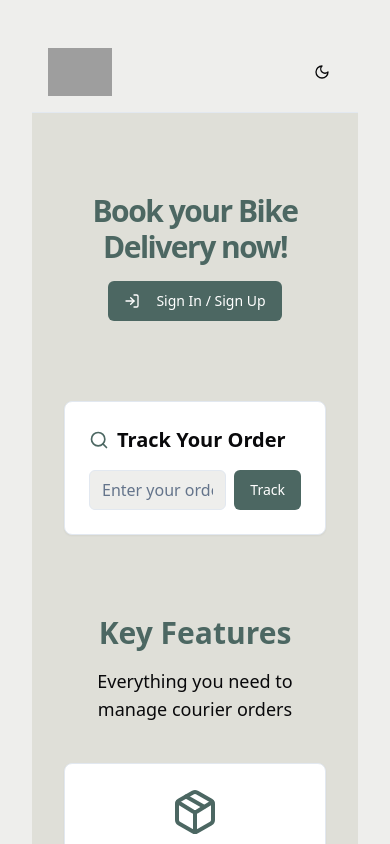
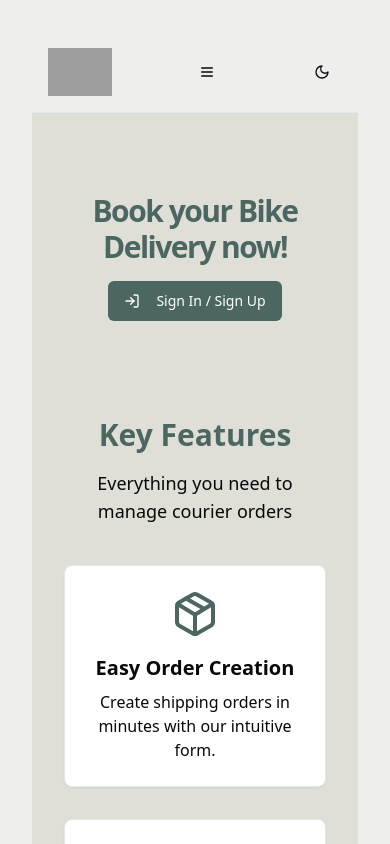
Before and after one commit to CycleCourierCo/courier-scheduler-ninja, a React (Vite) app: page / in a window 390 px wide. Shown: the top 844 px of the page. Built offline with nearby package versions, Linux system fonts and the light colour scheme; grey boxes are pictures that could not be loaded.

Commit message:
Remove tracking component from home page
Also fix mobile menu visibility.

```diff
--- a/src/components/Layout.tsx
+++ b/src/components/Layout.tsx
@@ -1,7 +1,7 @@
 
-import React from "react";
+import React, { useState } from "react";
 import { Link } from "react-router-dom";
-import { Truck, LogOut, User } from "lucide-react";
+import { Truck, LogOut, User, Menu, X } from "lucide-react";
 import { useAuth } from "@/contexts/AuthContext";
 import { Button } from "@/components/ui/button";
 import {
@@ -10,6 +10,7 @@ import {
   DropdownMenuItem,
   DropdownMenuTrigger
 } from "@/components/ui/dropdown-menu";
+import { Sheet, SheetContent, SheetTrigger, SheetClose } from "@/components/ui/sheet";
 import ThemeToggle from "./ThemeToggle";
 
 interface LayoutProps {
@@ -18,6 +19,34 @@ interface LayoutProps {
 
 const Layout: React.FC<LayoutProps> = ({ children }) => {
   const { user, signOut } = useAuth();
+  const [open, setOpen] = useState(false);
+
+  const closeSheet = () => setOpen(false);
+
+  const navLinks = (
+    <>
+      <Link to="/" onClick={closeSheet} className="text-foreground hover:text-courier-500 transition-colors">
+        Home
+      </Link>
+      <Link to="/tracking" onClick={closeSheet} className="text-foreground hover:text-courier-500 transition-colors">
+        Track Order
+      </Link>
+      {user ? (
+        <>
+          <Link to="/create-order" onClick={closeSheet} className="text-foreground hover:text-courier-500 transition-colors">
+            Create Order
+          </Link>
+          <Link to="/dashboard" onClick={closeSheet} className="text-foreground hover:text-courier-500 transition-colors">
+            Dashboard
+          </Link>
+        </>
+      ) : (
+        <Link to="/auth" onClick={closeSheet} className="text-foreground hover:text-courier-500 transition-colors">
+          Sign In
+        </Link>
+      )}
+    </>
+  );
 
   return (
     <div className="min-h-screen bg-accent">
@@ -26,35 +55,42 @@ const Layout: React.FC<LayoutProps> = ({ children }) => {
           <Link to="/" className="flex items-center space-x-2">
             <img src="https://cyclecourierco.com/cdn/shop/files/ERY.png?v=1740100482&width=240" alt="The Cycle Courier Co." className="h-12" />
           </Link>
+
+          {/* Desktop Navigation */}
           <nav className="hidden md:flex space-x-6">
-            <Link to="/" className="text-foreground hover:text-courier-500 transition-colors">
-              Home
-            </Link>
-            <Link to="/tracking" className="text-foreground hover:text-courier-500 transition-colors">
-              Track Order
-            </Link>
-            {user ? (
-              <>
-                <Link to="/create-order" className="text-foreground hover:text-courier-500 transition-colors">
-                  Create Order
-                </Link>
-                <Link to="/dashboard" className="text-foreground hover:text-courier-500 transition-colors">
-                  Dashboard
-                </Link>
-              </>
-            ) : (
-              <Link to="/auth" className="text-foreground hover:text-courier-500 transition-colors">
-                Sign In
-              </Link>
-            )}
+            {navLinks}
           </nav>
+
+          {/* Mobile Navigation */}
+          <Sheet open={open} onOpenChange={setOpen}>
+            <SheetTrigger asChild className="md:hidden">
+              <Button variant="ghost" size="icon">
+                <Menu className="h-6 w-6" />
+                <span className="sr-only">Toggle Menu</span>
+              </Button>
+            </SheetTrigger>
+            <SheetContent side="left" className="w-[250px]">
+              <div className="flex flex-col space-y-4 py-4">
+                {navLinks}
+                {user && (
+                  <button
+                    onClick={() => { signOut(); closeSheet(); }}
+                    className="flex items-center text-foreground hover:text-courier-500 transition-colors"
+                  >
+                    <LogOut className="mr-2 h-4 w-4" />
+                    Logout
+                  </button>
+                )}
+              </div>
+            </SheetContent>
+          </Sheet>
 
           <div className="flex items-center space-x-2">
             <ThemeToggle />
 
             {user && (
               <DropdownMenu>
-                <DropdownMenuTrigger asChild>
+                <DropdownMenuTrigger asChild className="hidden md:inline-flex">
                   <Button variant="ghost" size="icon" className="rounded-full">
                     <User className="h-5 w-5" />
                   </Button>
--- a/src/pages/Index.tsx
+++ b/src/pages/Index.tsx
@@ -1,13 +1,11 @@
 
-import React, { useState } from "react";
+import React from "react";
 import { Link, useNavigate } from "react-router-dom";
 import { Button } from "@/components/ui/button";
 import { Card, CardContent } from "@/components/ui/card";
-import { Input } from "@/components/ui/input";
 import Layout from "@/components/Layout";
-import { Package, CalendarCheck, ChevronRight, LogIn, Search } from "lucide-react";
+import { Package, CalendarCheck, LogIn } from "lucide-react";
 import { useAuth } from "@/contexts/AuthContext";
-import ThemeToggle from "@/components/ThemeToggle";
 
 const features = [
   {
@@ -25,14 +23,6 @@ const features = [
 const Index = () => {
   const { user } = useAuth();
   const navigate = useNavigate();
-  const [trackingId, setTrackingId] = useState("");
-
-  const handleTrackOrder = (e: React.FormEvent) => {
-    e.preventDefault();
-    if (trackingId.trim()) {
-      navigate(`/tracking/${trackingId.trim()}`);
-    }
-  };
 
   return (
     <Layout>
@@ -67,33 +57,6 @@ const Index = () => {
         </div>
       </section>
 
-      {/* Add Tracking Order Section */}
-      <section className="py-8">
-        <div className="container px-4 md:px-6">
-          <div className="max-w-md mx-auto">
-            <Card>
-              <CardContent className="pt-6">
-                <h2 className="text-xl font-semibold mb-4 flex items-center">
-                  <Search className="mr-2 h-5 w-5 text-courier-500" />
-                  Track Your Order
-                </h2>
-                <form onSubmit={handleTrackOrder} className="flex gap-2">
-                  <Input
-                    value={trackingId}
-                    onChange={(e) => setTrackingId(e.target.value)}
-                    placeholder="Enter your order ID"
-                    className="flex-1"
-                  />
-                  <Button type="submit" className="bg-courier-500 hover:bg-courier-600">
-                    Track
-                  </Button>
-                </form>
-              </CardContent>
-            </Card>
-          </div>
-        </div>
-      </section>
-
       <section className="py-12">
         <div className="container px-4 md:px-6">
           <div className="text-center mb-10">
```
